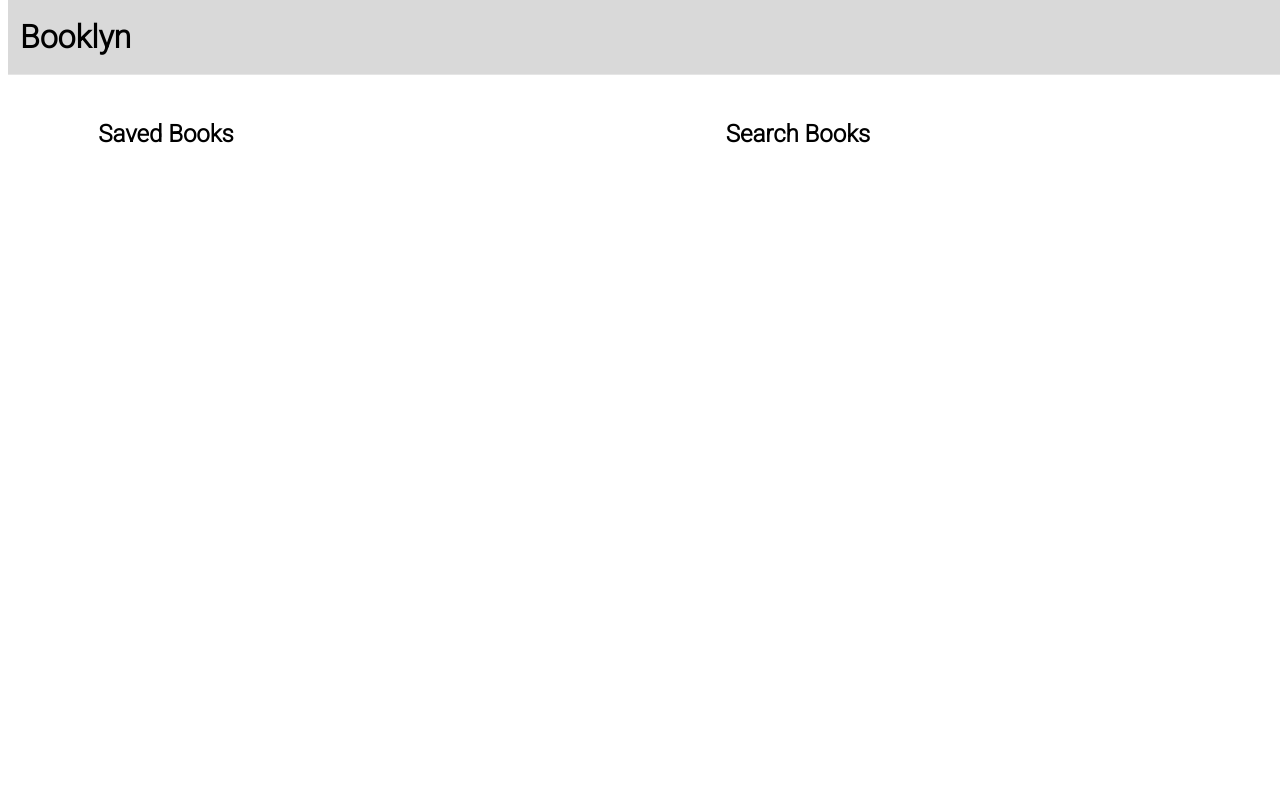
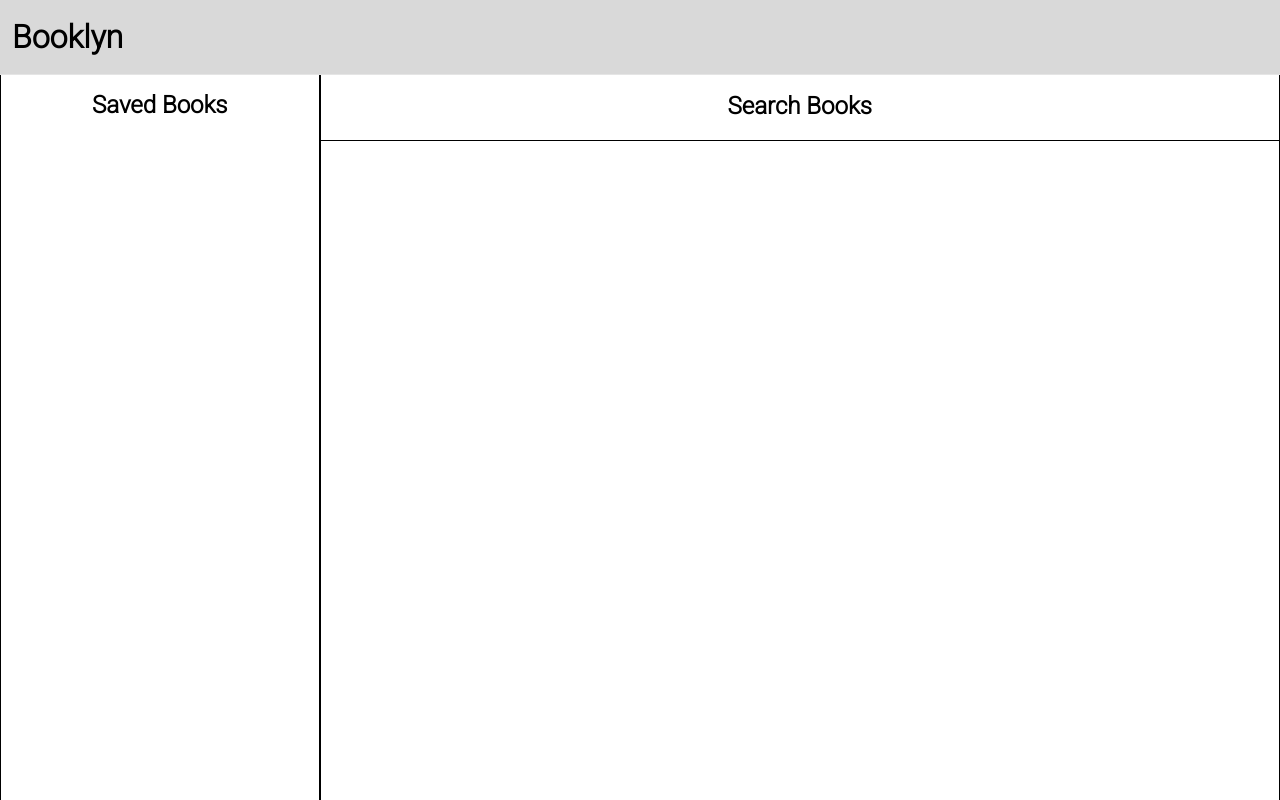
Before and after one commit to dreamsalotl/booklyn, a plain HTML site: page index.html in a window 1280 px wide. Shown: the top 800 px of the page. Drawn offline with Linux system fonts and the light colour scheme.

Commit message:
made outlines for containers for visual purposes

```diff
--- a/assets/css/style.css
+++ b/assets/css/style.css
@@ -1,5 +1,6 @@
 * {
     font-family: 'Roboto', sans-serif;
+    margin: 0;
 }
 
 .headerBar {
@@ -25,13 +26,22 @@
     display: flex;
     justify-content: center;
     width: 25%;
-    margin-top: 50px;
+    margin-top: 20px;
 }
 
 .searchBooks {
     display: flex;
     flex-direction: column;
     align-items: center;
+    border: black solid 1px;
     width: 75%;
-    margin-top: 50px;
+    margin-top: 20px;
 }
+
+.savedBooks h2,
+.searchBooks h2 {
+    width: 100%;
+    border: solid black 1px;
+    padding: 20px 0px;
+    text-align: center;
+}
```
